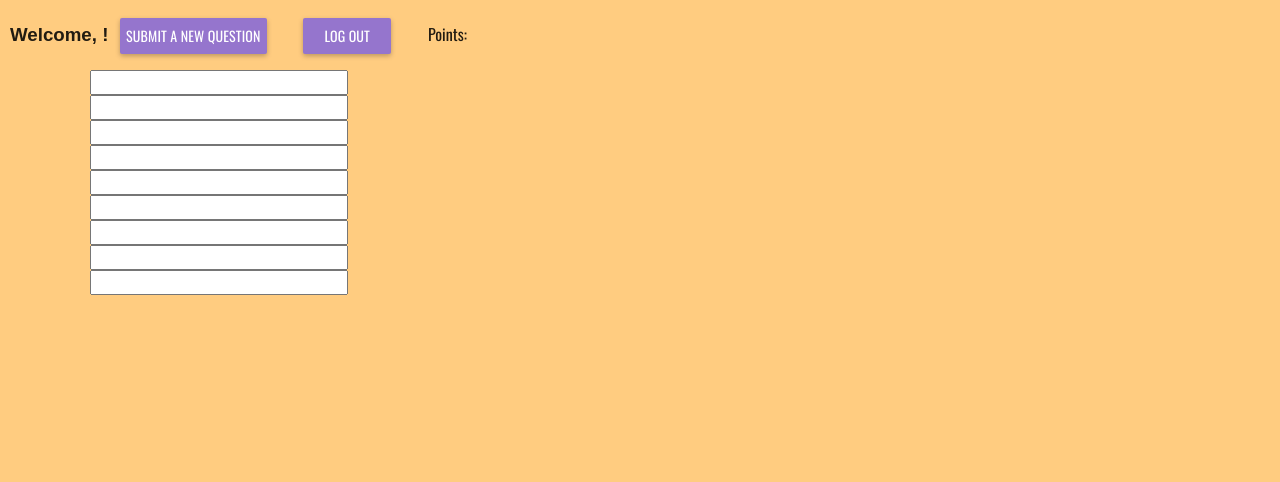
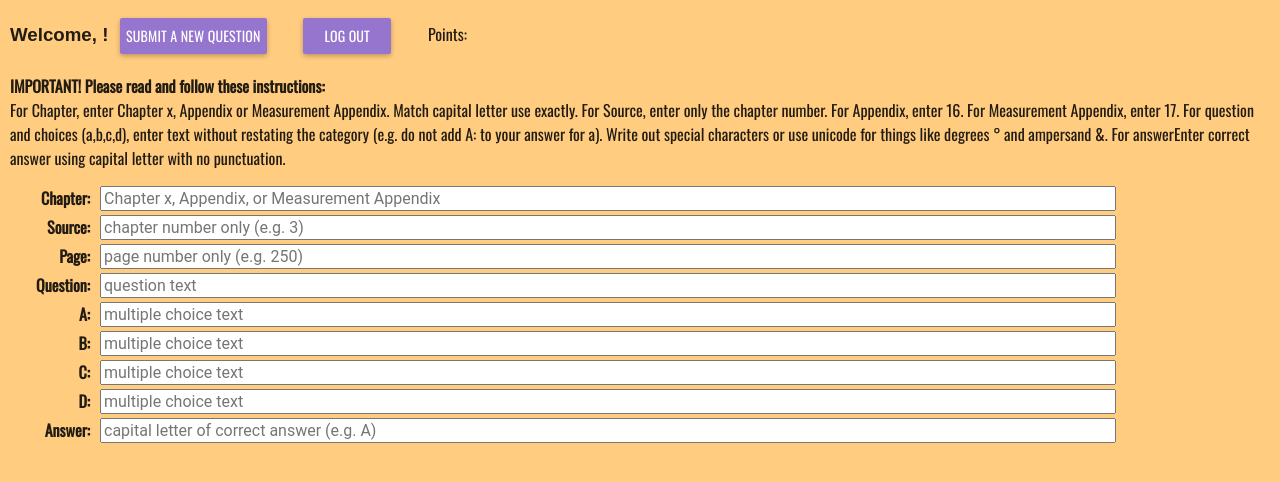
Before and after one commit to neotamoe/sci123-solo, a website: page public/views/index.html at #/submit in a window 1280 px wide. Shown: the part 318-800 px from the top of the page. Drawn offline with nearby package versions, Linux system fonts and the light colour scheme; files that its build step writes are made by us from their sources; no server answers; files whose address does not match are found by name; a web font is replaced by a local one.

Commit message:
format and style of submit page

```diff
--- a/public/styles/sciStyle.css
+++ b/public/styles/sciStyle.css
@@ -12,6 +12,10 @@ augsburg color: #650a34
 
 #error{
   color: red;
+  font-weight: bold;
+}
+
+#instructions{
   font-weight: bold;
 }
 
@@ -42,6 +46,11 @@ body{
     text-align: center;
 }
 
+label.submit{
+  text-align: right;
+  margin-right: 10px;
+}
+
 label{
   display: inline-block;
   float: left;
@@ -49,12 +58,17 @@ label{
   width: 80px;
   text-align: left;
   margin-bottom: 5px;
+  font-weight: bold;
 }
 
 input {
   display: inline-block;
   float: left;
   width: 250px;
+}
+
+input.submitinput{
+  width: 80%;
 }
 
 .instructions {
--- a/public/views/index.html
+++ b/public/views/index.html
@@ -2,6 +2,7 @@
 <html>
   <head>
     <title>Sci123</title>
+    <meta charset="utf-8">
     <script type="text/javascript" src="vendors/angular.min.js"></script>
     <script type="text/javascript" src="vendors/angular-material.min.js"></script>
     <script type="text/javascript" src="vendors/angular-route.min.js"></script>
--- a/public/views/submit.html
+++ b/public/views/submit.html
@@ -5,34 +5,41 @@
   <md-button id="logoutbtn" class="md-raised md-accent" ng-click="uc.logout()">Log Out</md-button>
   <span id="points">Points: {{uc.points}}</span>
 </div>
+<div class="container">
+  <p><span id="instructions">IMPORTANT!  Please read and follow these instructions:</span> <br>
+    For Chapter, enter Chapter x, Appendix or Measurement Appendix.  Match capital letter use exactly.  For
+    Source, enter only the chapter number.  For Appendix, enter 16.  For Measurement Appendix, enter 17.  For question and
+    choices (a,b,c,d), enter text without restating the category (e.g. do not add A: to your answer for a).  Write out special
+    characters or use unicode for things like degrees &deg; and ampersand &amp;.  For answerEnter correct answer using
+    capital letter with no punctuation.</p>
+</div>
+<div class="container">
+  <label for="chapter" class="submit">Chapter:</label>
+  <input class="submitinput" type="text" name="chapter" value="" placeholder="Chapter x, Appendix, or Measurement Appendix" ng-model=""><br>
 
-<div class="container">
-  <label for="chapter"></label>
-  <input type="text" name="chapter" value="">
+  <label for="source" class="submit">Source:</label>
+  <input class="submitinput" type="text" name="source" value="" placeholder="chapter number only (e.g. 3)" ng-model=""><br>
 
-  <label for="source"></label>
-  <input type="text" name="source" value="">
+  <label for="page" class="submit">Page:</label>
+  <input class="submitinput" type="text" name="page" value="" placeholder="page number only (e.g. 250)" ng-model=""><br>
 
-  <label for="page"></label>
-  <input type="text" name="page" value="">
+  <label for="question" class="submit">Question:</label>
+  <input class="submitinput" type="text" name="question" value="" placeholder="question text" ng-model=""><br>
 
-  <label for="question"></label>
-  <input type="text" name="question" value="">
+  <label for="a" class="submit">A:</label>
+  <input class="submitinput" type="text" name="a" value="" placeholder="multiple choice text" ng-model=""><br>
 
-  <label for="a"></label>
-  <input type="text" name="a" value="">
+  <label for="b" class="submit">B:</label>
+  <input class="submitinput" type="text" name="b" value="" placeholder="multiple choice text" ng-model=""><br>
 
-  <label for="b"></label>
-  <input type="text" name="b" value="">
+  <label for="c" class="submit">C:</label>
+  <input class="submitinput" type="text" name="c" value="" placeholder="multiple choice text" ng-model=""><br>
 
-  <label for="c"></label>
-  <input type="text" name="c" value="">
+  <label for="d" class="submit">D:</label>
+  <input class="submitinput" type="text" name="d" value="" placeholder="multiple choice text" ng-model=""><br>
 
-  <label for="d"></label>
-  <input type="text" name="d" value="">
-
-  <label for="answer"></label>
-  <input type="text" name="answer" value="">
+  <label for="answer" class="submit">Answer:</label>
+  <input class="submitinput" type="text" name="answer" value="" placeholder="capital letter of correct answer (e.g. A)" ng-model=""><br>
 
   <!-- tags to be added via checkboxes -->
 </div>
```
Also changed, not shown: public/views/user.html (+1 -1 lines).
